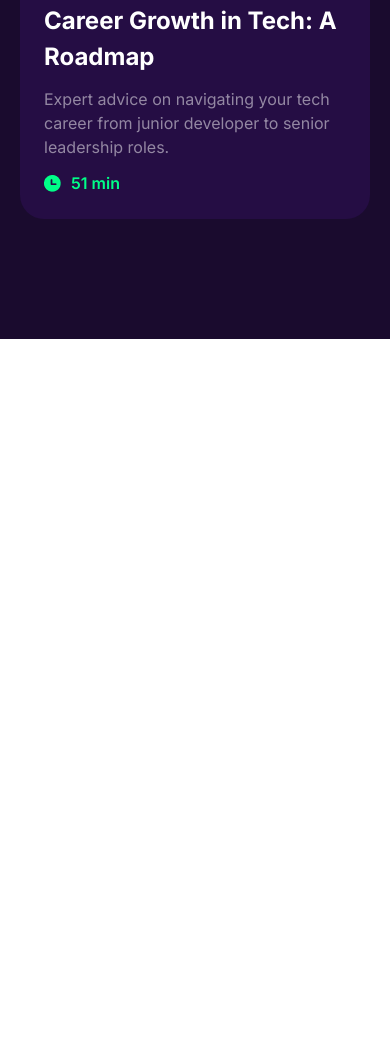
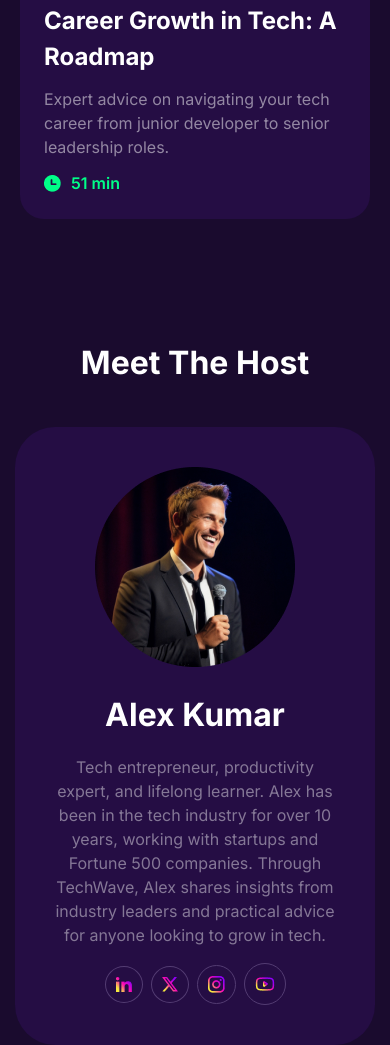
Before and after one commit to HafijurRahmanBhuiyan/techwave, a plain HTML site: page index.html in a window 390 px wide. Shown: the part 5276-6321 px from the top of the page. Before the commit the page ends 5615 px from the top, so only its background shows below. Drawn offline with nearby package versions, Linux system fonts and the light colour scheme.

Commit message:
meet the host part completed with responsive for mobile

```diff
--- a/index.html
+++ b/index.html
@@ -165,5 +165,24 @@ Join thousands of young professionals and tech enthusiasts who start their day w
             </div>
         </div>
     </section>
+
+    <section class="meet">
+        <div class="meet-container">
+            <h2 class="meet-title">Meet The Host</h2>
+            <div class="meet-content-container">
+                <img src="assets/host.png" alt="" class="meet-img">
+                <div class="meet-content">
+                    <h3 class="meet-content-title">Alex Kumar</h3>
+                    <p class="meet-content-description">Tech entrepreneur, productivity expert, and lifelong learner. Alex has been in the tech industry for over 10 years, working with startups and Fortune 500 companies. Through TechWave, Alex shares insights from industry leaders and practical advice for anyone looking to grow in tech.</p>
+                    <div class="meet-icon">
+                        <a href=""><img src="assets/linkedin.png" alt=""></a>
+                        <a href=""><img src="assets/x.png" alt=""></a>
+                        <a href=""><img src="assets/instagram.png" alt=""></a>
+                        <a href=""><img src="assets/youtube.png" alt=""></a>
+                    </div>
+                </div>
+            </div>
+        </div>
+    </section>
 </body>
 </html>
--- a/style.css
+++ b/style.css
@@ -170,6 +170,53 @@
     font-size: 1rem;
     font-weight: 600;
 }
+.meet{
+    padding: 120px 0px;
+    background-color: #1A0B2E;
+}
+.meet-container{
+    max-width: 1200px;
+    margin: 0px auto;
+}
+.meet-title{
+    font-size: 3rem;
+    font-weight: bold;
+    color: white;
+    text-align: center;
+    margin-bottom: 40px;
+}
+.meet-content-container{
+    background-color: rgba(53, 17, 101, 0.4);
+    border-radius: 40px;
+    padding: 40px;
+    display: flex;
+    gap: 24px;
+    align-items: center;
+}
+.meet-content-title{
+    font-size: 2rem;
+    font-weight: bold;
+    color: #FFFFFF;
+    margin-bottom: 16px;
+}
+.meet-content-description{
+    font-size: 1rem;
+    color: #ffffff70;
+    line-height: 24px;
+    margin-bottom: 16px;
+}
+.meet-icon{
+    display: flex;
+    gap: 8px;
+    align-items: center;
+}
+.meet-icon a{
+    border: 1px solid #533C72;
+    border-radius: 50%;
+    padding: 10px;
+}
+
+/* responsive design*/
 
 @media screen and (max-width: 576px) {
     header nav ul{
@@ -237,4 +284,17 @@
     .features-card{
         flex-direction: column;
     }
+    .meet{
+        padding: 0px 15px;
+    }
+    .meet-title{
+        font-size: 2rem;
+    }
+    .meet-content-container{
+        flex-direction: column;
+        text-align: center;
+    }
+    .meet-icon{
+        justify-content: center;
+    }
 }
```
